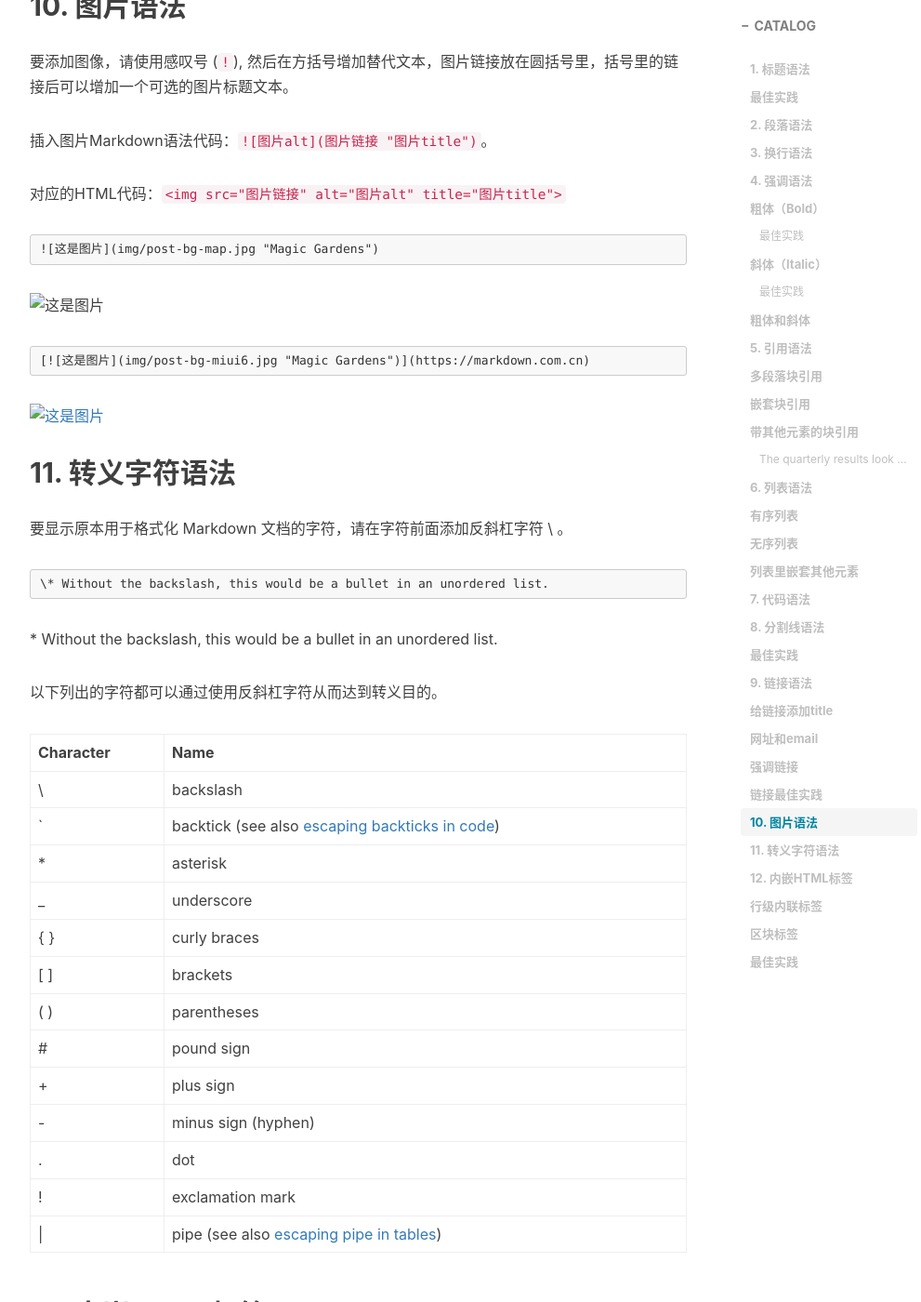
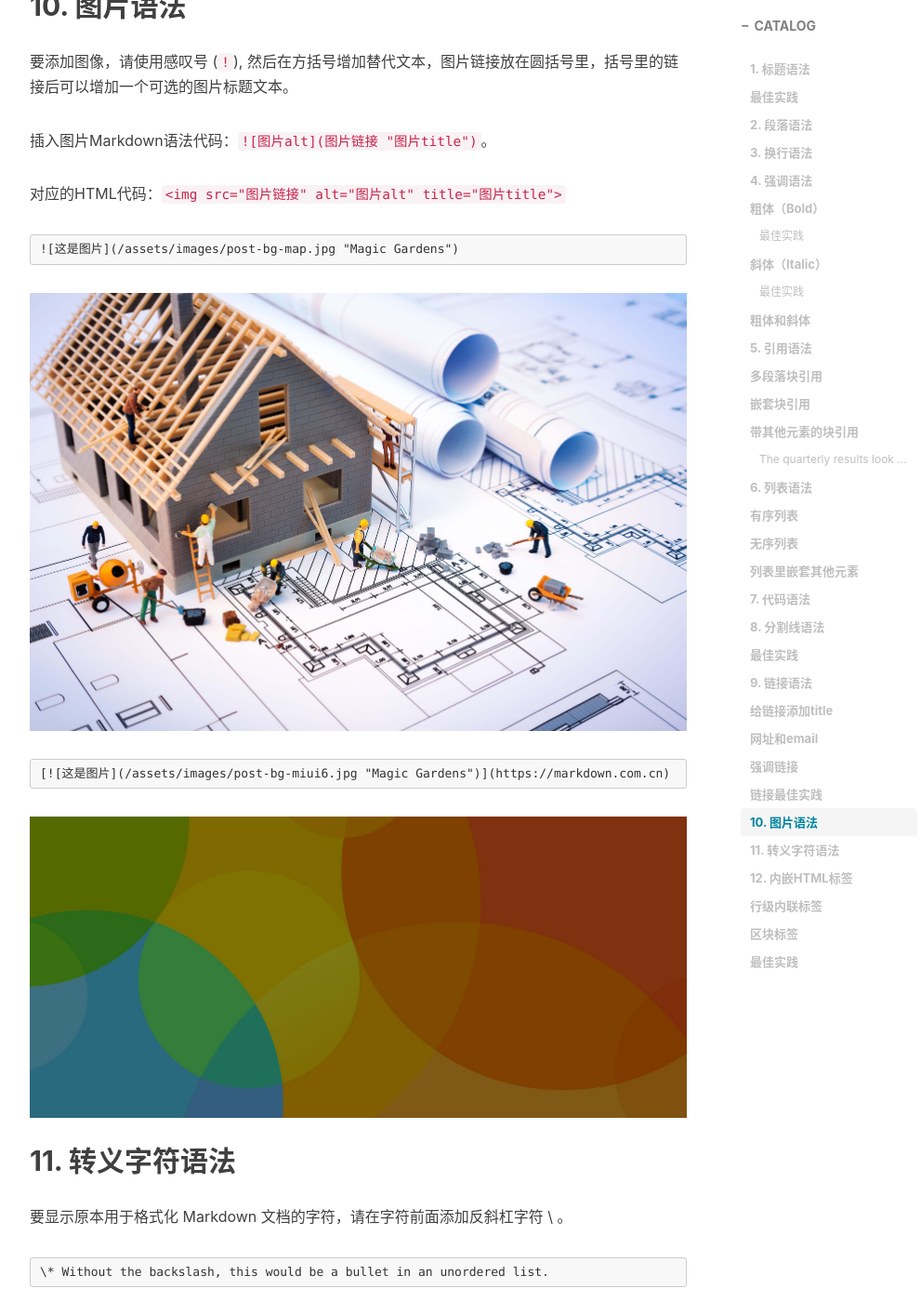
Before and after one commit to tongyongtao/tongyongtao.github.io, a Jekyll site: the page built from _posts/2024-01-28-MarkDown语法详解.md, in a window 1280 px wide and 1400 px high, scrolled down 7601 px. Shown: the whole window at 93% size, without its empty margins (233-1224 px from the left). Built offline with Jekyll 4.4.1, drawn with Linux system fonts in a browser that asks for light colours; nearby versions of some CDN libraries; comment, search, counter and statistics services are not loaded.

Commit message:
update blog

`````diff
--- a/_posts/2024-01-28-MarkDown语法详解.md
+++ b/_posts/2024-01-28-MarkDown语法详解.md
@@ -436,20 +436,20 @@ See the section on [`code`](#code).
 对应的HTML代码：`<img src="图片链接" alt="图片alt" title="图片title">`
 
 ````text
-![这是图片](img/post-bg-map.jpg "Magic Gardens")
+![这是图片](/assets/images/post-bg-map.jpg "Magic Gardens")
 ````
 
 
 
-![这是图片](../img/post-bg-map.jpg "Magic Gardens")
+![这是图片](/assets/images/post-bg-map.jpg "Magic Gardens")
 
 
 
 ````text
-[![这是图片](img/post-bg-miui6.jpg "Magic Gardens")](https://markdown.com.cn)
+[![这是图片](/assets/images/post-bg-miui6.jpg "Magic Gardens")](https://markdown.com.cn)
 ````
 
-[![这是图片](../img/post-bg-miui6.jpg "Magic Gardens")](https://markdown.com.cn)
+[![这是图片](/assets/images/post-bg-miui6.jpg "Magic Gardens")](https://markdown.com.cn)
 
 
 
`````
Also changed, not shown: assets/images/post-bg-map.jpg (added), assets/images/post-bg-miui6.jpg (added), 2 other files.
